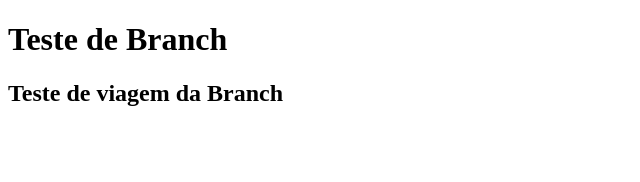
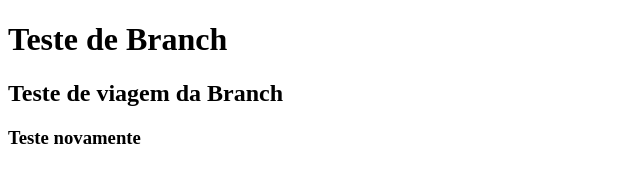
Before and after one commit to devkrhis/laughing-meme, a plain HTML site: page index.html in a window 1280 px wide. Shown: the whole page, without its empty margins (0-640 px from the left). Drawn offline with Linux system fonts and the light colour scheme.

Commit message:
Mais um teste criado

```diff
--- a/index.html
+++ b/index.html
@@ -9,5 +9,6 @@
 <body>
     <h1> Teste de Branch </h1>
     <h2> Teste de viagem da Branch</h2>
+    <h3> Teste novamente</h3>
 </body>
 </html>
```
